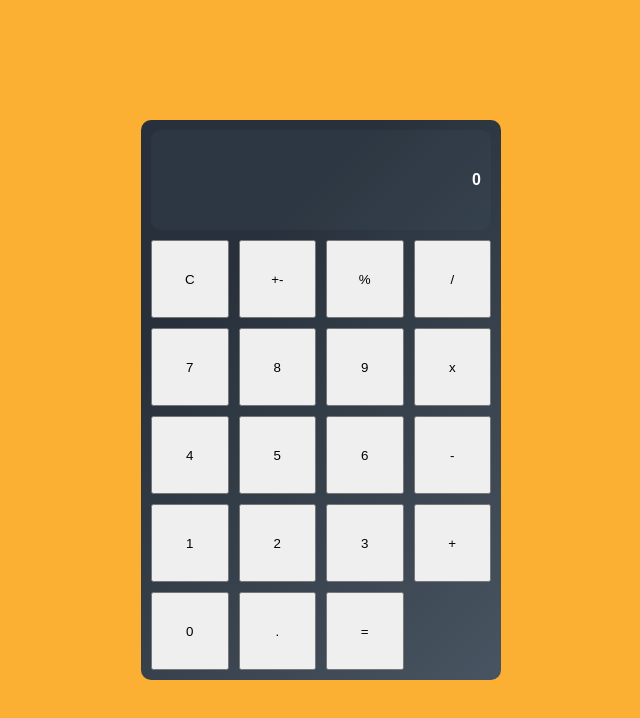
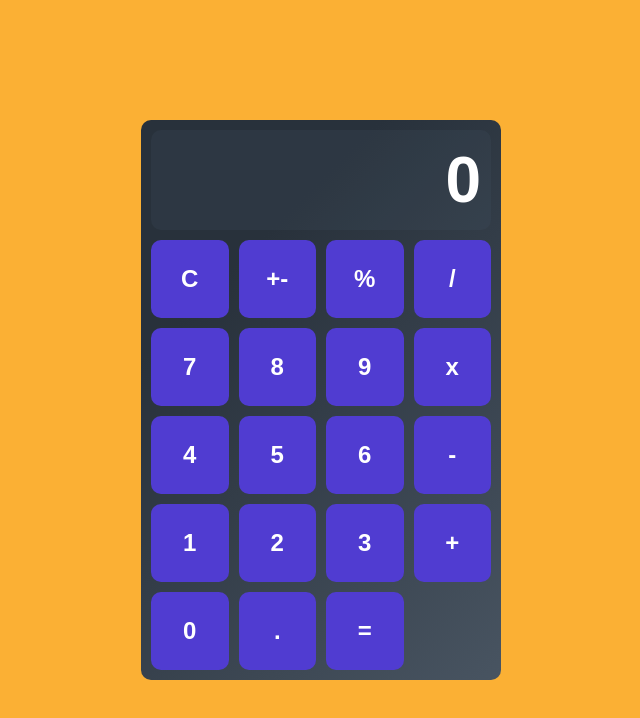
Before and after one commit to lymakara-dev/reactjs-calculator, a React (Create React App) app: page / in a window 1280 px wide. Shown: the top 718 px of the page, without its empty margins (319-959 px from the left). Built offline with nearby package versions, Linux system fonts and the light colour scheme.

Commit message:
add function number click and reset"

```diff
--- a/src/App.js
+++ b/src/App.js
@@ -1,3 +1,4 @@
+import { useState } from "react";
 import "./App.css";
 import Button from "./components/Button";
 import ButtonBox from "./components/ButtonBox";
@@ -13,9 +14,40 @@ const btnValue = [
 ];
 
 function App() {
+  const [calculate, setCalculate] = useState({ sing: "", num: 0, res: 0 });
+
+  const numberClickHandler = (e) => {
+    e.preventDefault();
+    const value = e.target.innerHTML;
+    console.log(e.target.innerHTML);
+    console.log(calculate.num.toString.length);
+
+    if (calculate.num.length < 9) {
+      setCalculate({
+        ...calculate,
+        num:
+          calculate.num === 0 && value === "0"
+            ? "0"
+            : calculate.num % 1 === 0
+            ? Number(calculate.num + value)
+            : calculate.num + value,
+        res: !calculate.sign ? 0 : calculate.res,
+      });
+    }
+  };
+
+  const resetClickHandler = () => {
+    setCalculate({
+      ...calculate,
+      sign: "",
+      num: 0,
+      res: 0,
+    });
+  };
+
   return (
     <Wrapper>
-      <Screen value={0} />
+      <Screen value={calculate.num ? calculate.num : calculate.res} />
       <ButtonBox>
         {btnValue.flat().map((btn, i) => {
           return (
@@ -23,9 +55,7 @@ function App() {
               key={i}
               className={"button"}
               value={btn}
-              onClick={() => {
-                console.log(`${btn} clicked!`);
-              }}
+              onClick={btn === "C" ? resetClickHandler : numberClickHandler}
             ></Button>
           );
         })}
--- a/src/components/Button.css
+++ b/src/components/Button.css
@@ -1,6 +1,6 @@
 .button {
   border: none;
-  background-color: rgb(80, 60 209);
+  background-color: rgb(80, 60, 209);
   font-size: 24px;
   color: rgb(255, 255, 255);
   font-weight: bold;
--- a/src/components/Button.js
+++ b/src/components/Button.js
@@ -1,4 +1,5 @@
 import React from "react";
+import "./Button.css";
 
 const Button = ({ className, value, onClick }) => {
   return (
--- a/src/components/Screen.css
+++ b/src/components/Screen.css
@@ -9,6 +9,7 @@
   align-items: center;
   justify-content: flex-end;
   color: white;
+  font-size: 64px;
   font-weight: bold;
   box-sizing: border-box;
 }
```
